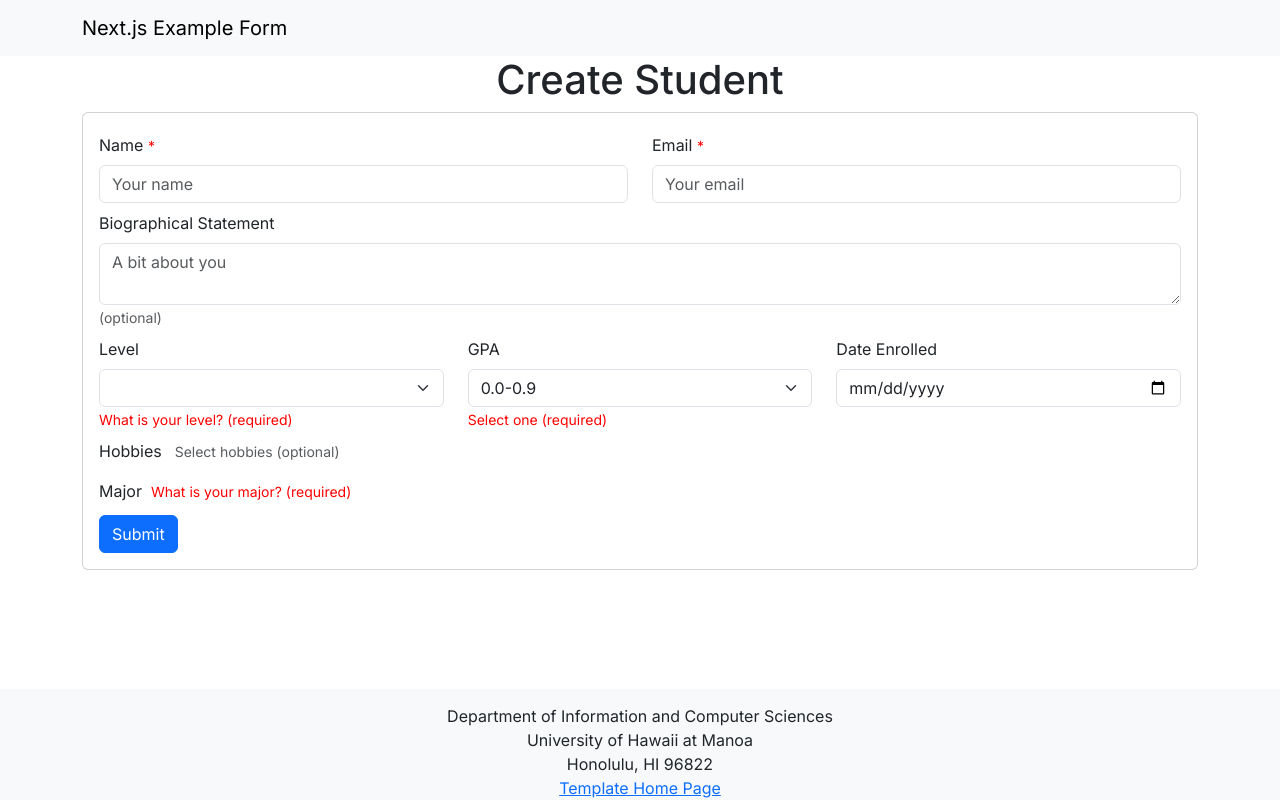
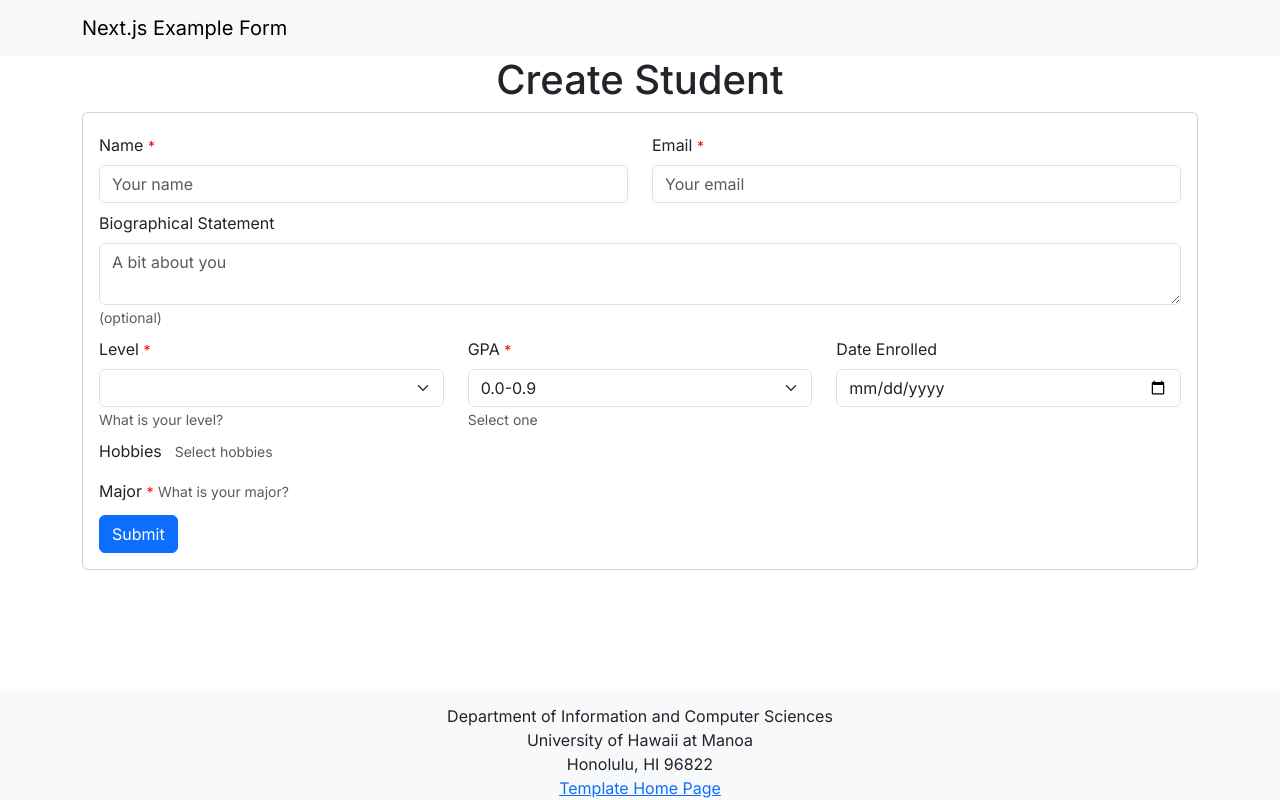
Before and after one commit to ics-software-engineering/nextjs-example-form, a Next.js app: page / in a window 1280 px wide. Built offline with nearby package versions, Linux system fonts and the light colour scheme.

Commit message:
Update CreateStudentForm.tsx
Slowly registering form and error messages.

```diff
--- a/src/app/CreateStudentForm.tsx
+++ b/src/app/CreateStudentForm.tsx
@@ -63,29 +63,41 @@ const CreateStudentForm = () => {
             <Row className={formPadding}>
               <Form.Group controlId="formBio">
                 <Form.Label>Biographical Statement</Form.Label>
-                <Form.Control as="textarea" placeholder="A bit about you" />
+                <Form.Control
+                  as="textarea"
+                  placeholder="A bit about you"
+                  {...register("bio")}
+                />
                 <Form.Text muted>(optional)</Form.Text>
               </Form.Group>
             </Row>
             <Row className={formPadding}>
               <Col>
                 <Form.Group controlId="formLevel">
-                  <Form.Label>Level</Form.Label>
-                  <Form.Select>
+                  <Form.Label>
+                    Level <Form.Text style={{ color: "red" }}>*</Form.Text>
+                  </Form.Label>
+                  <Form.Select
+                    {...register("level")}
+                    className={`form-control ${errors.level ? "is-invalid" : ""}`}
+                  >
                     {levelKeys.map((level) => (
                       <option key={level} value={level}>
                         {level}
                       </option>
                     ))}
                   </Form.Select>
-                  <Form.Text style={{ color: "red" }}>
-                    What is your level? (required)
-                  </Form.Text>
+                  <div className="invalid-feedback">
+                    {errors.level?.message}
+                  </div>
+                  <Form.Text muted>What is your level?</Form.Text>
                 </Form.Group>
               </Col>
               <Col>
                 <Form.Group controlId="formGPA">
-                  <Form.Label>GPA</Form.Label>
+                  <Form.Label>
+                    GPA <Form.Text style={{ color: "red" }}>*</Form.Text>
+                  </Form.Label>
                   <Form.Select>
                     {gpaValues.map((gpa, index) => (
                       <option key={gpa} value={index}>
@@ -93,9 +105,7 @@ const CreateStudentForm = () => {
                       </option>
                     ))}
                   </Form.Select>
-                  <Form.Text style={{ color: "red" }}>
-                    Select one (required)
-                  </Form.Text>
+                  <Form.Text>Select one</Form.Text>
                 </Form.Group>
               </Col>
               <Col>
@@ -117,15 +127,14 @@ const CreateStudentForm = () => {
                     id={hobby}
                   />
                 ))}
-                <Form.Text className="text-muted">
-                  {" "}
-                  Select hobbies (optional)
-                </Form.Text>
+                <Form.Text className="text-muted"> Select hobbies</Form.Text>
               </Form.Group>
             </Row>
             <Row className={formPadding}>
               <Form.Group controlId="formMajor">
-                <Form.Label>Major&nbsp;&nbsp;</Form.Label>
+                <Form.Label>
+                  Major <Form.Text style={{ color: "red" }}>*</Form.Text>&nbsp;
+                </Form.Label>
                 {majorKeys.map((major) => (
                   <Form.Check
                     key={major}
@@ -136,9 +145,7 @@ const CreateStudentForm = () => {
                     id={major}
                   />
                 ))}
-                <Form.Text style={{ color: "red" }}>
-                  What is your major? (required)
-                </Form.Text>
+                <Form.Text>What is your major?</Form.Text>
               </Form.Group>
             </Row>
             <Button variant="primary" type="submit">
```
